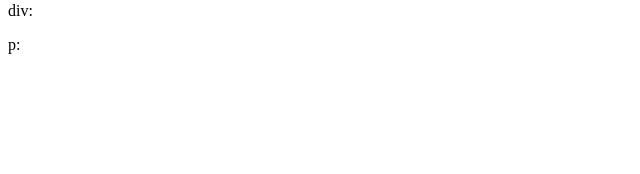
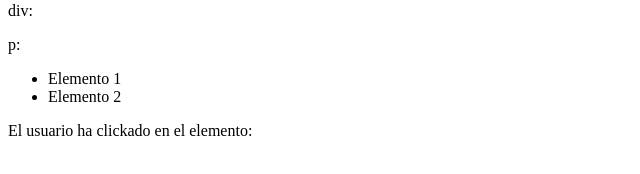
Before and after one commit to alesrin/proyecto-binding, an Angular app: page / in a window 1280 px wide. Shown: the part 448-622 px from the top of the page, without its empty margins (0-640 px from the left). Built offline with nearby package versions, Linux system fonts and the light colour scheme.

Commit message:
Miniejercicio 3

```diff
--- a/src/app/event-html/event-html.component.html
+++ b/src/app/event-html/event-html.component.html
@@ -38,3 +38,12 @@
 
 <p> div: {{ contenidoDiv }} </p>
 <p> p: {{ contenidoParagraph }} </p>
+
+
+
+
+<ul>
+    <li (click)="clicUsuario($event)" >Elemento 1</li>
+    <li (click)="clicUsuario($event)">Elemento 2</li>
+</ul>
+<p> El usuario ha clickado en el elemento: {{ li }}</p>
--- a/src/app/event-html/event-html.component.ts
+++ b/src/app/event-html/event-html.component.ts
@@ -44,4 +44,11 @@ obtenerTextoP(event: Event){
   this.contenidoParagraph = p.innerHTML
   }
 
+li: string = ""
+
+clicUsuario(event: Event){
+const li = event.target as HTMLLIElement
+this.li = li.innerHTML
 }
+
+}
```
